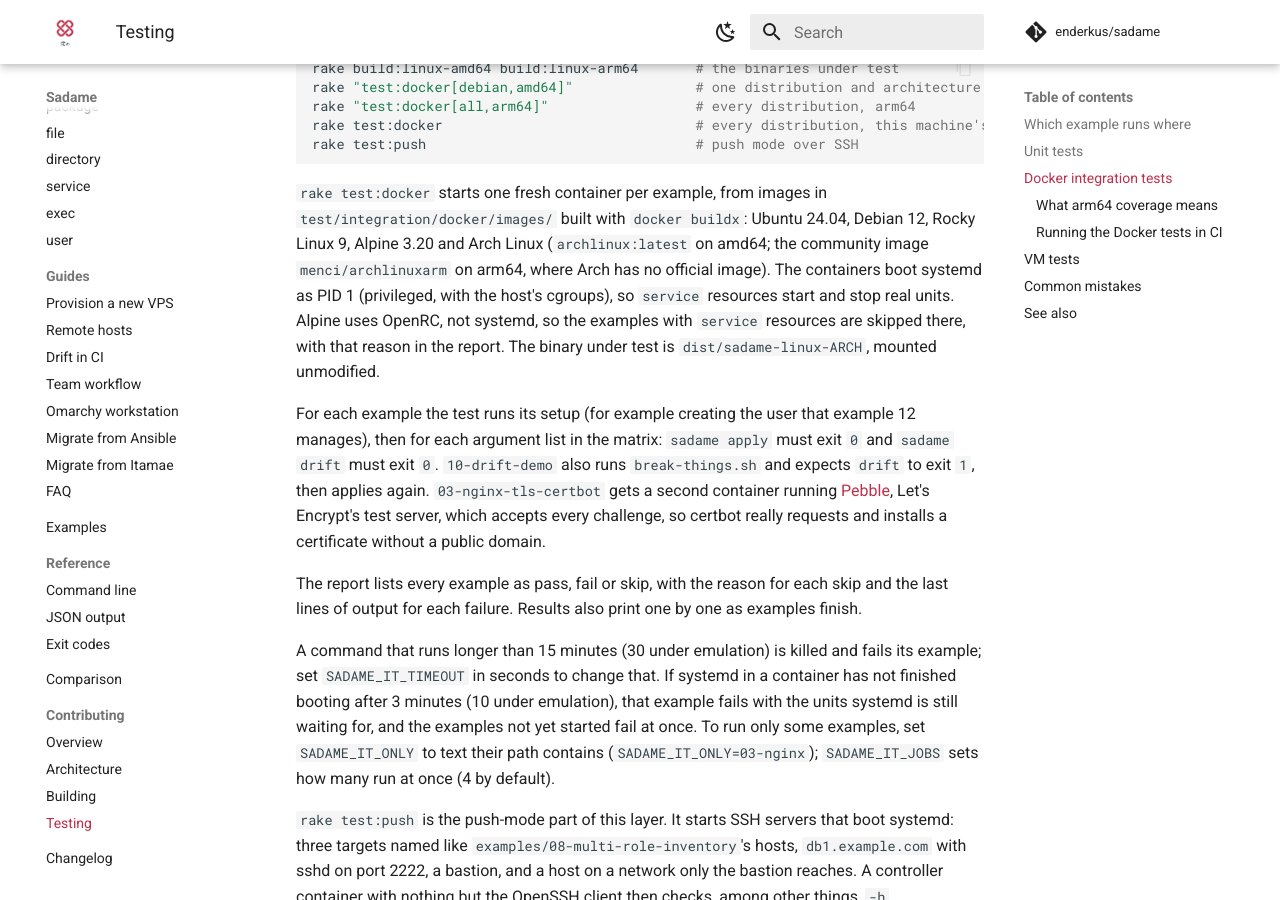
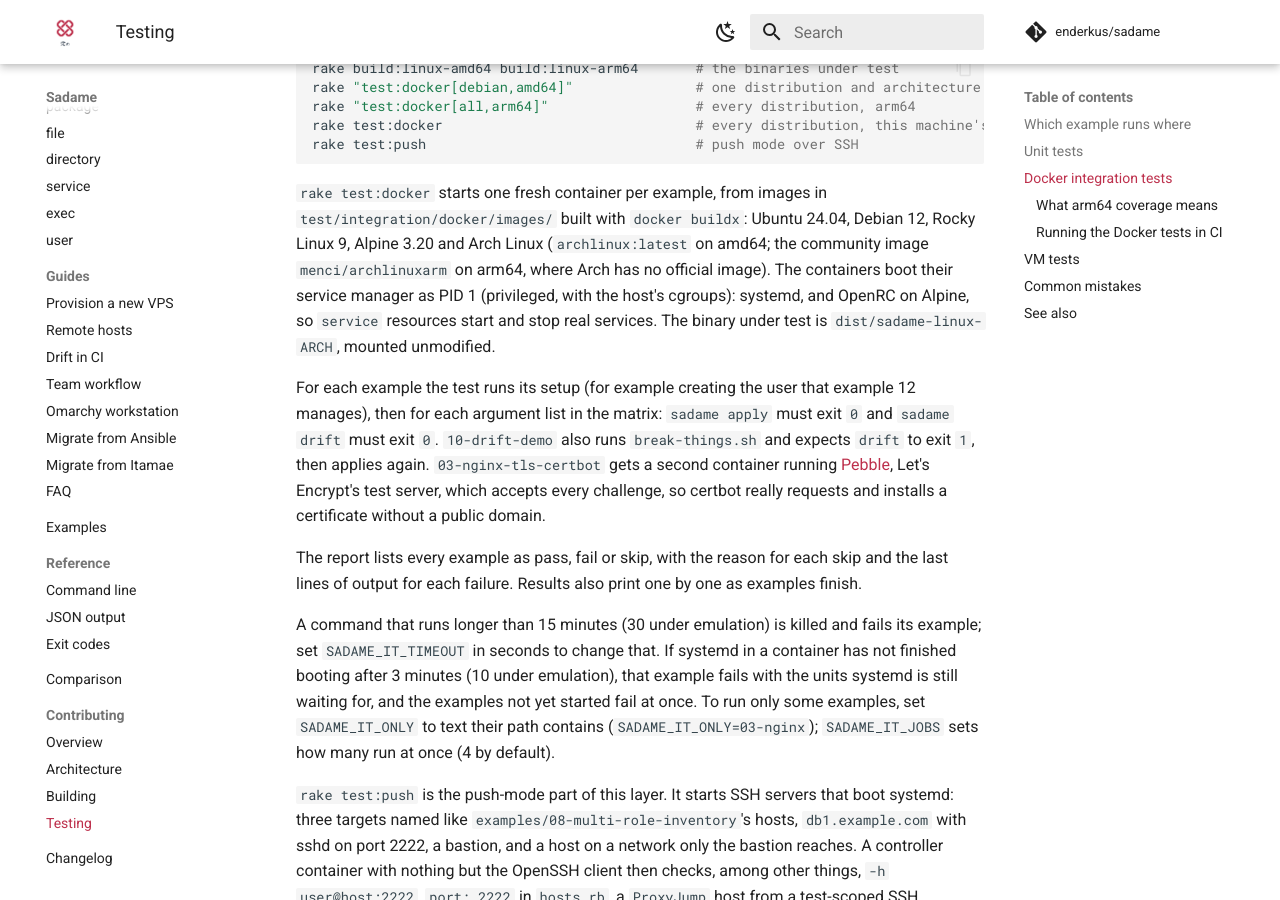
Before and after one commit to amassivus/sadame, an MkDocs documentation site: the page built from docs/contributing/testing.md, in a window 1280 px wide and 900 px high, scrolled down 1368 px. Built offline with MkDocs 1.6.1 and Material for MkDocs 9.7.7, drawn with Linux system fonts in a browser that asks for light colours; comment, search, counter and statistics services are not loaded; some of the changed text lies outside the part shown.

Commit message:
test: boot OpenRC in the Alpine containers and filter VM runs by example

```diff
--- a/docs/contributing/testing.md
+++ b/docs/contributing/testing.md
@@ -60,10 +60,9 @@ rake test:push                                 # push mode over SSH
 `test/integration/docker/images/` built with `docker buildx`: Ubuntu 24.04,
 Debian 12, Rocky Linux 9, Alpine 3.20 and Arch Linux (`archlinux:latest` on
 amd64; the community image `menci/archlinuxarm` on arm64, where Arch has no
-official image). The containers boot systemd as PID 1 (privileged, with the
-host's cgroups), so `service` resources start and stop real units. Alpine
-uses OpenRC, not systemd, so the examples with `service` resources are
-skipped there, with that reason in the report. The binary under test is
+official image). The containers boot their service manager as PID 1
+(privileged, with the host's cgroups): systemd, and OpenRC on Alpine, so
+`service` resources start and stop real services. The binary under test is
 `dist/sadame-linux-ARCH`, mounted unmodified.
 
 For each example the test runs its setup (for example creating the user
```
Also changed, not shown: other parts of docs/contributing/testing.md (+1 -0 lines), 3 other files.
